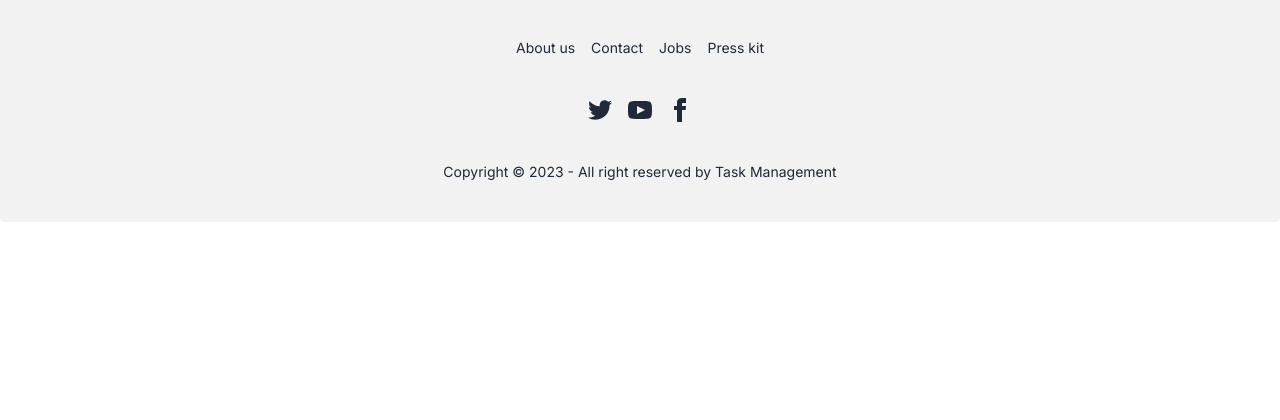
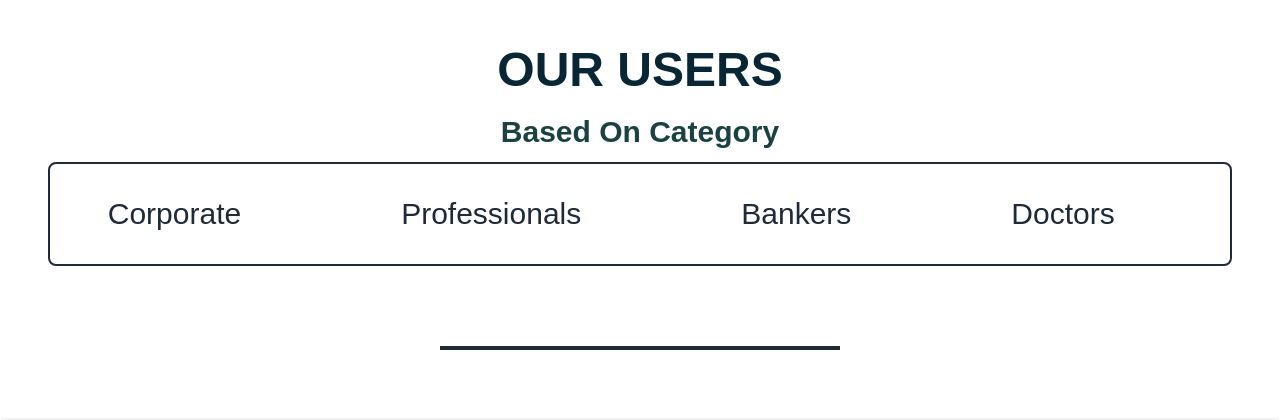
Before and after one commit to tonoy3125/task-management-platform-Client, a React (Vite) app: page / in a window 1280 px wide. Shown: the part 893-1313 px from the top of the page. Before the commit the page ends 1115 px from the top, so only its background shows below. Built offline with nearby package versions, Linux system fonts and the light colour scheme; no server answers.

Commit message:
client section added commit

```diff
--- a/package.json
+++ b/package.json
@@ -16,6 +16,7 @@
     "match-sorter": "^6.3.1",
     "react": "^18.2.0",
     "react-dom": "^18.2.0",
+    "react-fast-marquee": "^1.6.2",
     "react-hook-form": "^7.49.2",
     "react-icons": "^4.12.0",
     "react-router-dom": "^6.21.0",
--- /dev/null
+++ b/src/Pages/Client/ClientSection.jsx
@@ -0,0 +1,31 @@
+import Marquee from 'react-fast-marquee';
+
+const ClientSection = () => {
+    return (
+        <div>
+            <div className="pb-5 m-12">
+                <div className=" gap-3 mb-3 mt-5 px-1 lg:px-0 text-center">
+                    <h1 className="text-3xl md:text-4xl lg:text-5xl font-bold mb-5 text-darkOne font-lora uppercase">
+                        Our users
+                    </h1>
+                    <h1 className="text-xl md:text-2xl lg:text-3xl font-bold text-darkTwo capitalize font-lora">
+                        Based on category
+                    </h1>
+                </div>
+                <Marquee className="p-8 border-2 rounded-lg" speed={50}>
+                    <div className="flex gap-[10rem]">
+                        <h1 className="text-3xl font-lora capitalize">Developers</h1>
+                        <h1 className="text-3xl font-lora capitalize">Corporate</h1>
+                        <h1 className="text-3xl font-lora capitalize">Professionals</h1>
+                        <h1 className="text-3xl font-lora capitalize">bankers</h1>
+                        <h1 className="text-3xl font-lora capitalize">Doctors</h1>
+                        <h1 className="text-3xl font-lora capitalize">Engineer</h1>
+                    </div>
+                </Marquee>
+                <hr className="w-[400px] mx-auto mt-20 border-2" />
+            </div>
+        </div>
+    );
+};
+
+export default ClientSection;
--- a/src/Pages/Home/Home.jsx
+++ b/src/Pages/Home/Home.jsx
@@ -1,3 +1,4 @@
+import ClientSection from "../Client/ClientSection";
 import Banner from "./Banner";
 
 
@@ -5,6 +6,7 @@ const Home = () => {
     return (
         <div>
             <Banner></Banner>
+            <ClientSection></ClientSection>
         </div>
     );
 };
```
Also changed, not shown: 1 other file (tests, documents, lock files or other folders).
